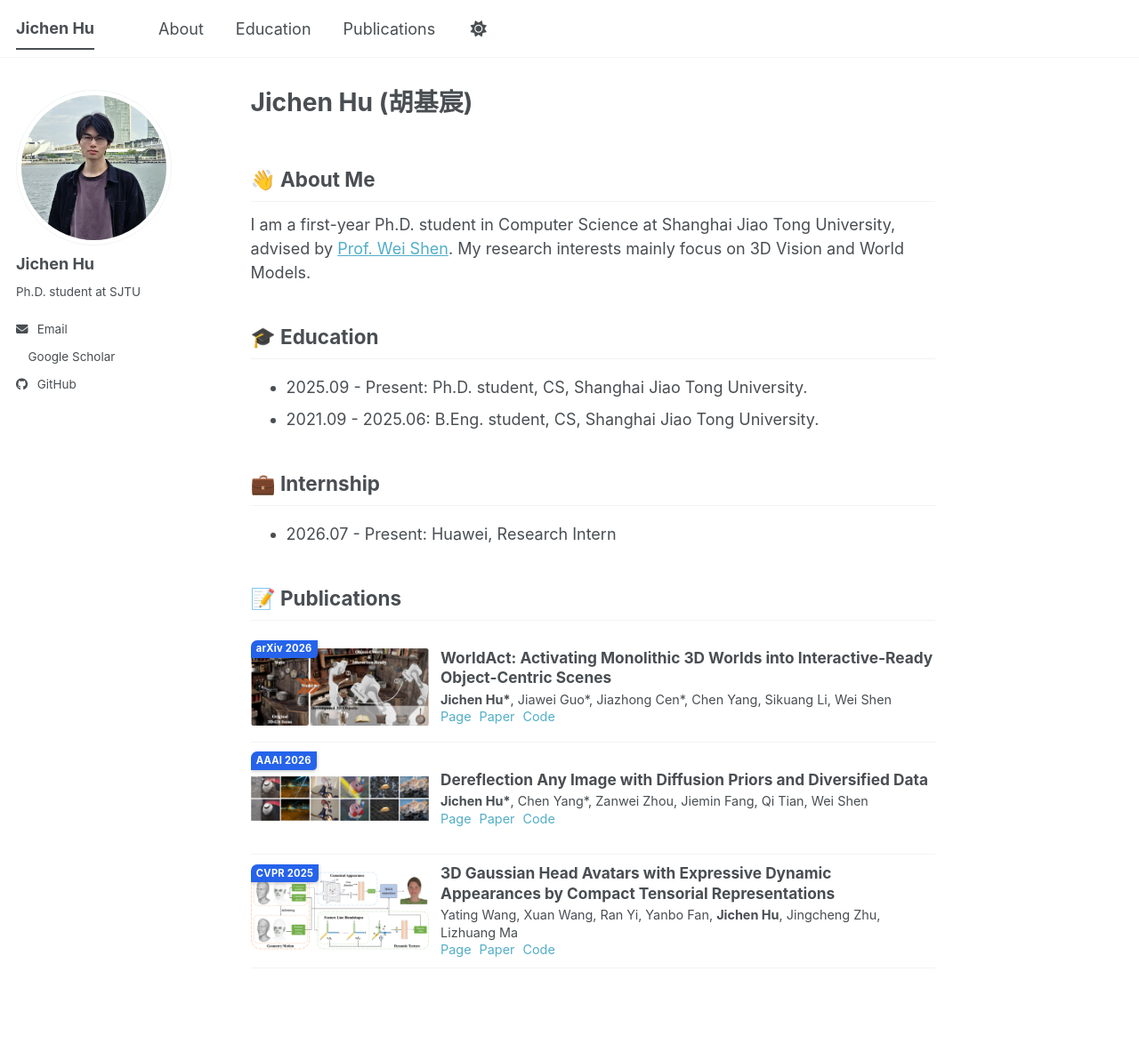
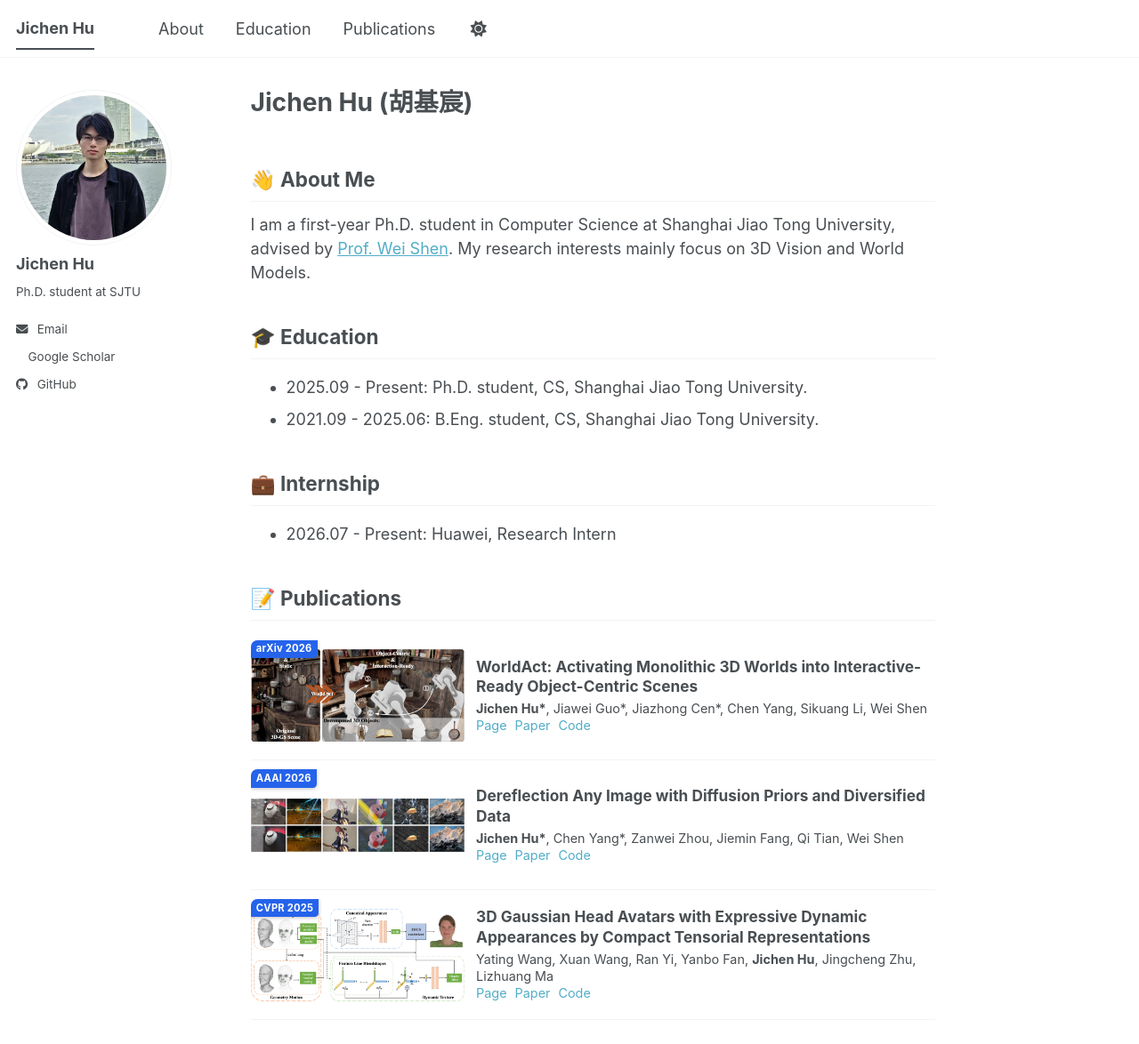
Before and after one commit to Abuuu122/Abuuu122.github.io, a Jekyll site: the page built from _pages/about.md, in a window 1280 px wide and 1174 px high. Shown: the whole window at 89% size. Built offline with Jekyll 4.4.1, drawn with Linux system fonts in a browser that asks for light colours; a style sheet for code colours, icons or effects is not loaded.

Commit message:
update homepage

```diff
--- a/assets/css/main.scss
+++ b/assets/css/main.scss
@@ -48,7 +48,7 @@ html {
 
 .publication-card {
   display: grid;
-  grid-template-columns: 200px 1fr;
+  grid-template-columns: 240px 1fr;
   gap: 0.75rem;
   align-items: center;
   margin: 0;
@@ -66,7 +66,7 @@ html {
 .publication-card__media img {
   display: block;
   width: 100%;
-  height: 105px;
+  height: 125px;
   margin: 0;
   object-fit: contain;
 }
```
